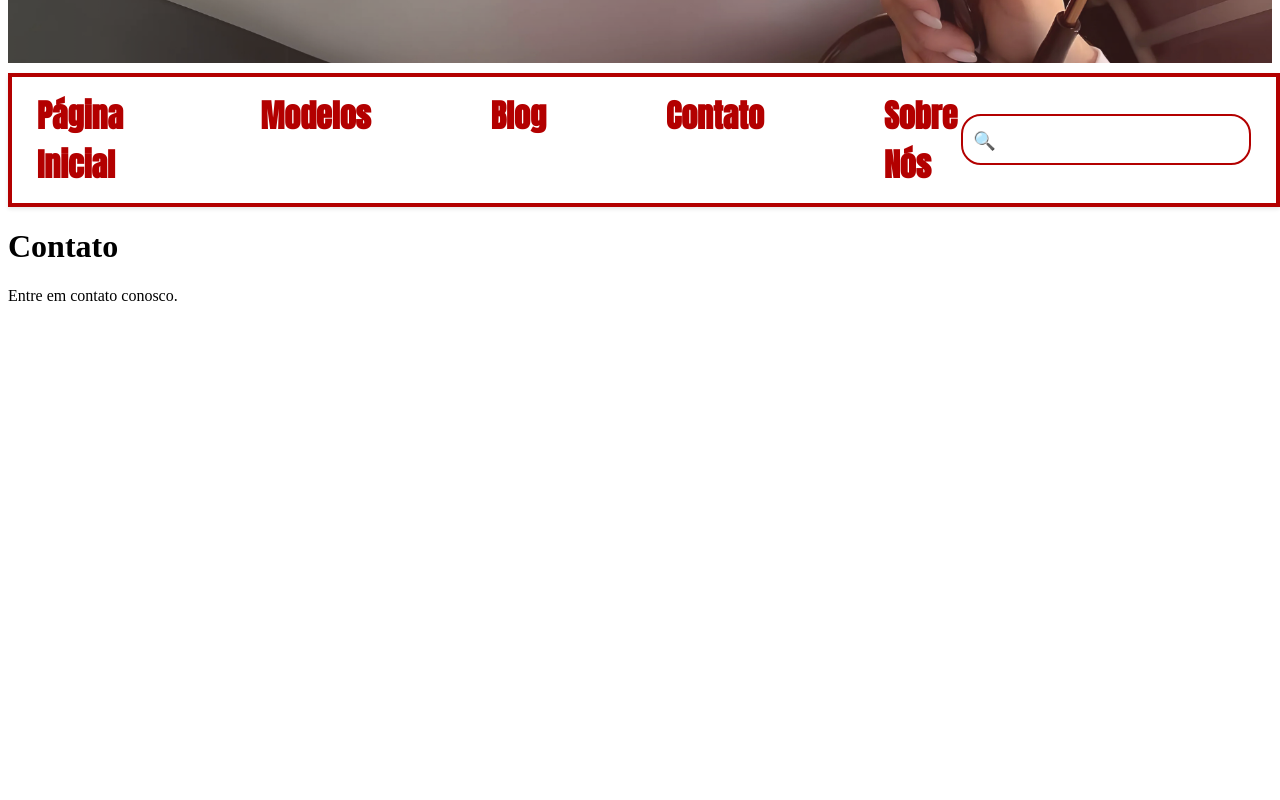
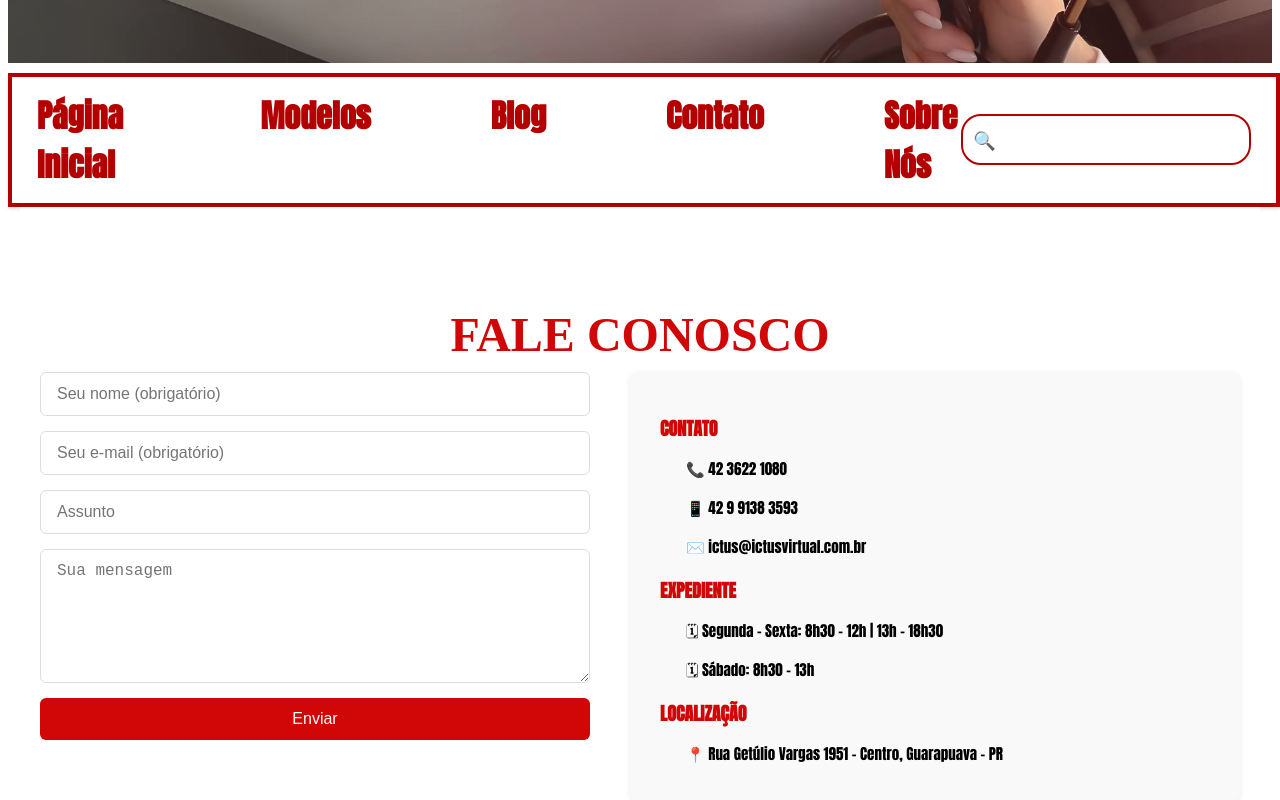
Before and after one commit to Ictuss/Ecommerce, a React (Vite) app: page /contato in a window 1280 px wide. Shown: the part 412-1212 px from the top of the page. Before the commit the page ends 800 px from the top, so only its background shows below. Built offline with nearby package versions, Linux system fonts and the light colour scheme; no server answers.

Commit message:
feat: styling

```diff
--- a/src/pages/AboutUs/aboutus.css
+++ b/src/pages/AboutUs/aboutus.css
@@ -0,0 +1,63 @@
+.sobre {
+    text-align: center;
+    padding: 60px 20px;
+    background: #fff;
+  }
+
+  .titulo {
+    color: #d10606;
+    font-size: 36px;
+    margin-bottom: 40px;
+  }
+
+  .cards {
+    display: flex;
+    flex-wrap: wrap;
+    justify-content: center;
+    gap: 40px;
+  }
+
+  .card {
+    background: #f9f9f9;
+    border-radius: 8px;
+    padding: 30px;
+    max-width: 320px;
+    box-shadow: 0 2px 6px rgba(0, 0, 0, 0.1);
+    opacity: 0;
+    transform: translateY(30px);
+    animation: fadeInUp 0.8s ease-out forwards;
+  }
+
+  .card:nth-child(1) {
+    animation-delay: 0s;
+  }
+  .card:nth-child(2) {
+    animation-delay: 0.2s;
+  }
+  .card:nth-child(3) {
+    animation-delay: 0.4s;
+  }
+
+  .icone {
+    font-size: 40px;
+    margin-bottom: 10px;
+    color: #d10606;
+  }
+
+  .card h3 {
+    color: #d10606;
+    font-size: 22px;
+    margin-bottom: 10px;
+  }
+
+  /* Animações */
+  @keyframes fadeInUp {
+    from {
+      opacity: 0;
+      transform: translateY(30px);
+    }
+    to {
+      opacity: 1;
+      transform: translateY(0);
+    }
+  }
--- a/src/pages/AboutUs/aboutus.tsx
+++ b/src/pages/AboutUs/aboutus.tsx
@@ -1,11 +1,37 @@
 import React from 'react';
+import './aboutus.css';
 
 const SobreNos: React.FC = () => {
   return (
-    <div>
-      <h1>Sobre Nós</h1>
-      <p>Conheça mais sobre a ICTUS.</p>
-    </div>
+    <section className="sobre">
+      <h2 className="titulo">SOBRE</h2>
+      <div className="cards">
+        <div className="card from-left">
+          <div className="icone">📄</div>
+          <h3>MISSÃO</h3>
+          <p>
+            Comercializar, dentro dos mais altos preceitos éticos e de qualidade, produtos médicos,
+            odontológicos e hospitalares, contribuindo para a promoção, prevenção e preservação da saúde humana.
+          </p>
+        </div>
+        <div className="card from-bottom">
+          <div className="icone">👁️</div>
+          <h3>VISÃO</h3>
+          <p>
+            Ser referência no comércio de produtos médicos, odontológicos e hospitalares, oferecendo
+            o que há de melhor em produtos para a saúde.
+          </p>
+        </div>
+        <div className="card from-right">
+          <div className="icone">❤️</div>
+          <h3>VALORES</h3>
+          <p>
+            Comprometimento, Credibilidade, Eficiência, Ética, Inovação, Integridade, Melhoria Contínua,
+            Respeito, Responsabilidade e Valorização Humana.
+          </p>
+        </div>
+      </div>
+    </section>
   );
 };
 
--- a/src/pages/Contact/contact.css
+++ b/src/pages/Contact/contact.css
@@ -0,0 +1,96 @@
+@import url('https://fonts.googleapis.com/css2?family=Anton&display=swap');
+
+.contato {
+  padding: 60px 20px;
+  background: #fff;
+  max-width: 1200px;
+  margin: 0 auto;
+}
+
+.titulo {
+  color: #d10606;
+  font-size: 36px;
+  text-align: center;
+  margin-bottom: 40px;
+  font-weight: bold;
+}
+
+.conteudo {
+  display: flex;
+  flex-wrap: wrap;
+  gap: 40px;
+  justify-content: center;
+  align-items: flex-start;
+}
+
+.formulario {
+  flex: 1;
+  min-width: 300px;
+  display: flex;
+  flex-direction: column;
+  gap: 15px;
+}
+
+.formulario input,
+.formulario textarea {
+  padding: 12px 16px;
+  border: 1px solid #ddd;
+  border-radius: 6px;
+  font-size: 16px;
+  transition: border 0.3s ease;
+}
+
+.formulario input:focus,
+.formulario textarea:focus {
+  outline: none;
+  border-color: #d10606;
+}
+
+.formulario button {
+  border: none;
+  background: #d10606;
+  color: #fff;
+  padding: 12px 20px;
+  font-size: 16px;
+  border-radius: 6px;
+  cursor: pointer;
+  transition: background 0.3s ease;
+}
+
+.formulario button:hover {
+  background: #a30404;
+}
+
+.info p i {
+    color: #d10606;
+    margin-right: 8px;
+    width: 18px;
+    font-family: 'Anton', sans-serif;
+    display: inline-block;
+    text-align: center;
+}
+
+
+.info {
+    flex: 1;
+    min-width: 300px;
+    background: #f9f9f9;
+    padding: 25px 30px;
+    border-radius: 8px;
+    box-shadow: 0 2px 6px rgba(0,0,0,0.08);
+    font-family: 'Anton', sans-serif;
+  }
+
+
+.info h3 {
+  color: #d10606;
+  margin-bottom: 10px;
+  font-size: 18px;
+  text-transform: uppercase;
+}
+
+.info p {
+  margin-bottom: 10px;
+  font-size: 15px;
+  line-height: 1.6;
+}
--- a/src/pages/Contact/contact.tsx
+++ b/src/pages/Contact/contact.tsx
@@ -1,11 +1,36 @@
 import React from 'react';
+import './contact.css';
 
 const Contato: React.FC = () => {
   return (
-    <div>
-      <h1>Contato</h1>
-      <p>Entre em contato conosco.</p>
-    </div>
+    <section className="contato">
+      <h2 className="titulo">FALE CONOSCO</h2>
+      <div className="conteudo">
+        <form className="formulario">
+          <input type="text" placeholder="Seu nome (obrigatório)" required />
+          <input type="email" placeholder="Seu e-mail (obrigatório)" required />
+          <input type="text" placeholder="Assunto" />
+          <textarea placeholder="Sua mensagem" rows={6}></textarea>
+          <button type="submit">Enviar</button>
+        </form>
+
+        <div className="info">
+  <h3>CONTATO</h3>
+  <p><i className="fas fa-phone-alt"></i>📞 42 3622 1080</p>
+  <p><i className="fas fa-mobile-alt"></i>📱  42 9 9138 3593</p>
+  <p><i className="fas fa-envelope"></i>✉️  ictus@ictusvirtual.com.br</p>
+
+  <h3>EXPEDIENTE</h3>
+  <p><i className="fas fa-calendar-alt"></i>🗓 Segunda – Sexta: 8h30 – 12h | 13h – 18h30</p>
+  <p><i className="fas fa-calendar-day"></i>🗓 Sábado: 8h30 – 13h</p>
+
+  <h3>LOCALIZAÇÃO</h3>
+  <p><i className="fas fa-map-marker-alt"></i>📍 Rua Getúlio Vargas 1951 – Centro, Guarapuava – PR</p>
+</div>
+
+
+      </div>
+    </section>
   );
 };
 
```
